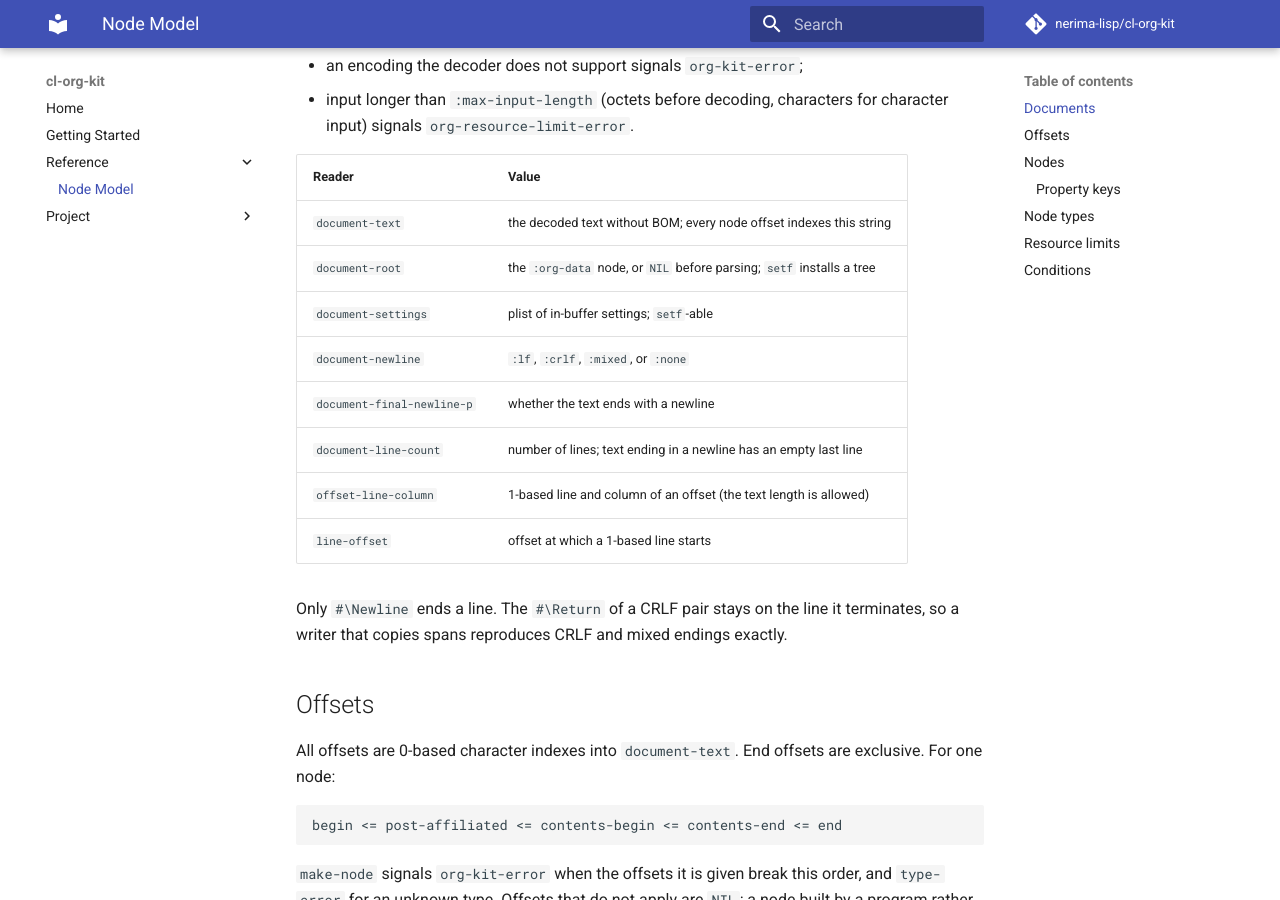
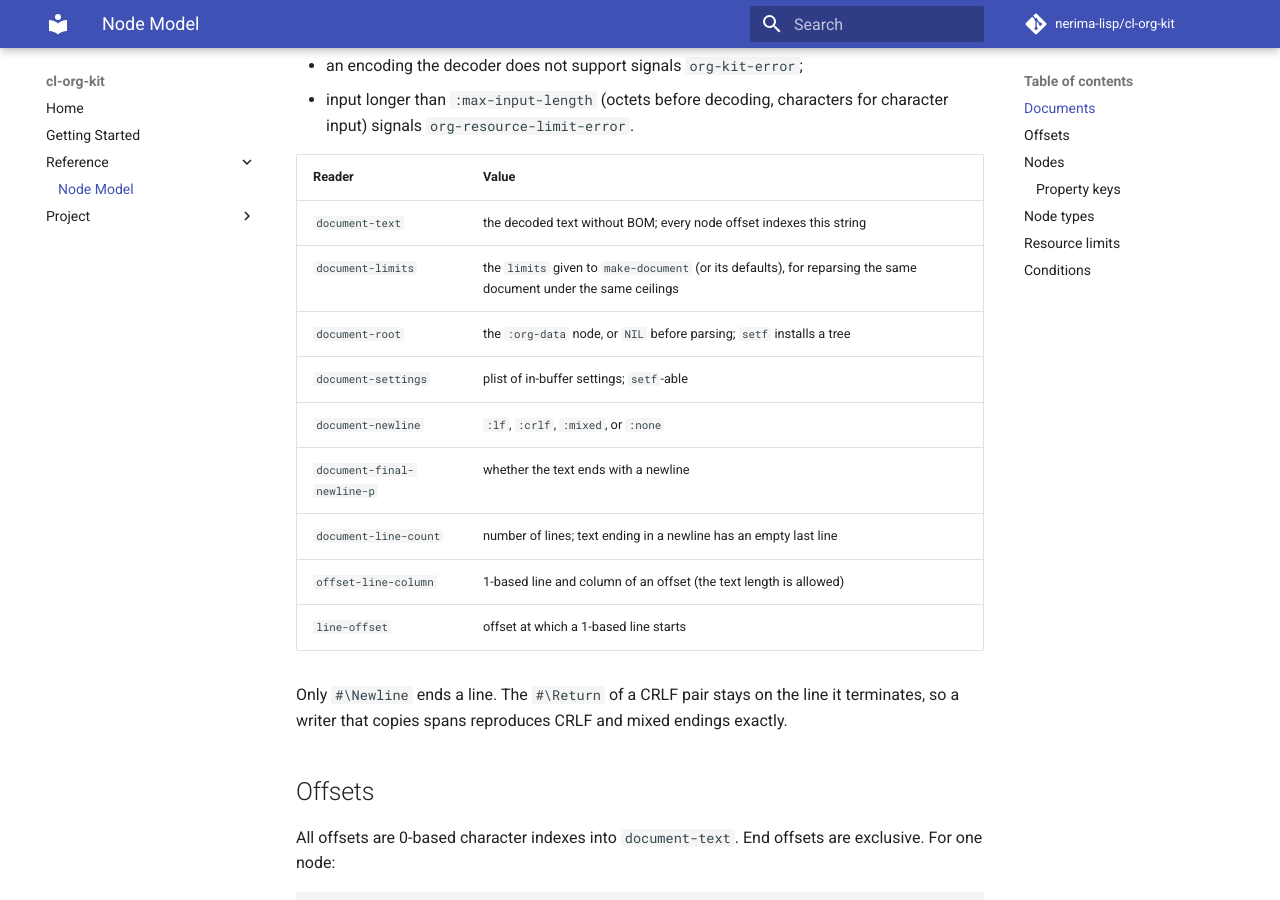
Before and after one commit to nerima-lisp/cl-org-kit, an MkDocs documentation site: the page built from docs/src/reference/node-model.md, in a window 1280 px wide and 900 px high, scrolled down 769 px. Built offline with MkDocs 1.6.1 and Material for MkDocs 9.7.7, drawn with Linux system fonts in a browser that asks for light colours; comment, search, counter and statistics services are not loaded.

Commit message:
feat: keep a document's limits and export document-limits

```diff
--- a/docs/src/reference/node-model.md
+++ b/docs/src/reference/node-model.md
@@ -33,6 +33,7 @@ Failures:
 | Reader | Value |
 |---|---|
 | `document-text` | the decoded text without BOM; every node offset indexes this string |
+| `document-limits` | the `limits` given to `make-document` (or its defaults), for reparsing the same document under the same ceilings |
 | `document-root` | the `:org-data` node, or `NIL` before parsing; `setf` installs a tree |
 | `document-settings` | plist of in-buffer settings; `setf`-able |
 | `document-newline` | `:lf`, `:crlf`, `:mixed`, or `:none` |
```
Also changed, not shown: 4 other files.
